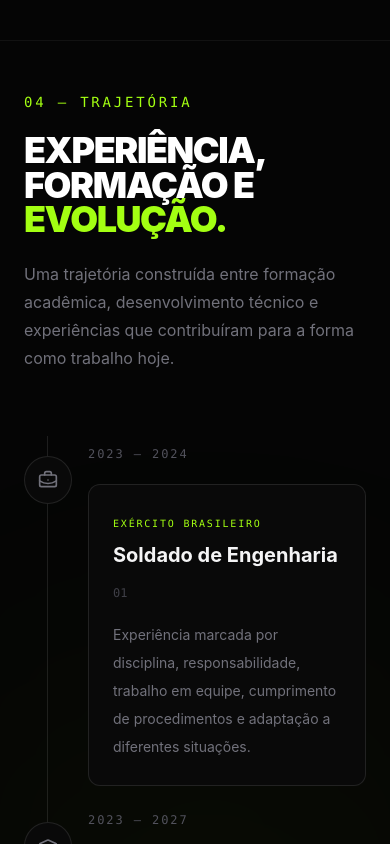
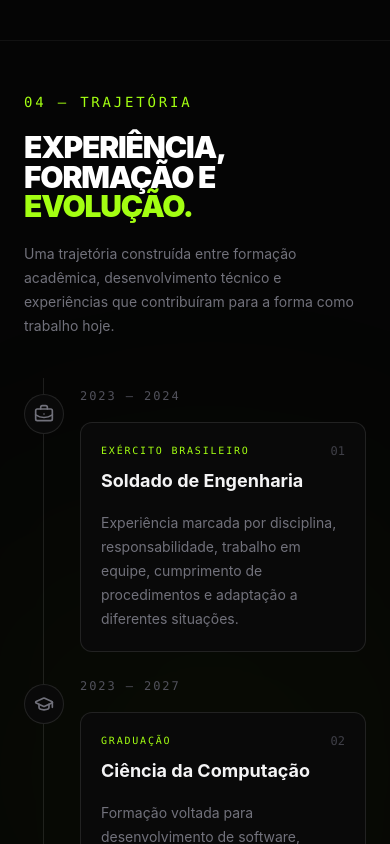
Before and after one commit to kleberson154/portfolio-v2, a React (Vite) app: page / in a window 390 px wide. Shown: the part 5100-5944 px from the top of the page. Built offline with nearby package versions, Linux system fonts and the light colour scheme.

Commit message:
feat: refine Experience section layout and improve styling for better readability

```diff
--- a/src/sections/Experience.tsx
+++ b/src/sections/Experience.tsx
@@ -1,9 +1,5 @@
 import { motion } from 'motion/react'
-import {
-  BriefcaseBusiness,
-  GraduationCap,
-  BookOpen,
-} from 'lucide-react'
+import { BriefcaseBusiness, GraduationCap, BookOpen } from 'lucide-react'
 import SectionReveal from '../components/ui/SectionReveal'
 import type { ComponentType } from 'react'
 
@@ -15,7 +11,7 @@ const timeline = [
     title: 'Soldado de Engenharia',
     organization: 'Exército Brasileiro',
     description:
-      'Experiência marcada por disciplina, responsabilidade, trabalho em equipe, cumprimento de procedimentos e adaptação a diferentes situações.',
+      'Experiência marcada por disciplina, responsabilidade, trabalho em equipe, cumprimento de procedimentos e adaptação a diferentes situações.'
   },
   {
     type: 'education',
@@ -24,7 +20,7 @@ const timeline = [
     title: 'Ciência da Computação',
     organization: 'Graduação',
     description:
-      'Formação voltada para desenvolvimento de software, estruturas de dados, bancos de dados, engenharia de software, sistemas e computação.',
+      'Formação voltada para desenvolvimento de software, estruturas de dados, bancos de dados, engenharia de software, sistemas e computação.'
   },
   {
     type: 'education',
@@ -33,7 +29,7 @@ const timeline = [
     title: 'Técnico em Desenvolvimento de Sistemas',
     organization: 'SENAC',
     description:
-      'Formação prática em desenvolvimento de aplicações, lógica de programação, bancos de dados e desenvolvimento de sistemas.',
+      'Formação prática em desenvolvimento de aplicações, lógica de programação, bancos de dados e desenvolvimento de sistemas.'
   },
   {
     type: 'course',
@@ -42,8 +38,8 @@ const timeline = [
     title: 'Formação complementar',
     organization: 'Cursos & Programas',
     description:
-      'Estudos complementares em Java, JavaScript, desenvolvimento Full Stack, cloud e fundamentos de Ciência da Computação.',
-  },
+      'Estudos complementares em Java, JavaScript, desenvolvimento Full Stack, cloud e fundamentos de Ciência da Computação.'
+  }
 ]
 
 export default function Experience() {
@@ -52,7 +48,7 @@ export default function Experience() {
       id="experience"
       className="relative overflow-hidden border-t border-white/5 px-6 py-12"
     >
-      <div className="pointer-events-none absolute left-0 top-1/3 h-[420px] w-[420px] rounded-full bg-[#a3ff12]/5 blur-[150px]" />
+      <div className="pointer-events-none absolute left-0 top-1/3 h-105 w-105 rounded-full bg-[#a3ff12]/5 blur-[150px]" />
 
       <div className="relative mx-auto max-w-7xl">
         <SectionReveal>
@@ -61,14 +57,13 @@ export default function Experience() {
               04 — Trajetória
             </span>
 
-            <h2 className="mt-5 text-4xl font-black uppercase leading-[0.95] tracking-[-0.04em] text-white sm:text-5xl lg:text-6xl">
+            <h2 className="mt-5 text-3xl font-black uppercase leading-[0.98] tracking-[-0.04em] text-white sm:text-5xl lg:text-6xl">
               Experiência,
               <br />
-              formação e
-              <span className="text-[#a3ff12]"> evolução.</span>
+              formação e<span className="text-[#a3ff12]"> evolução.</span>
             </h2>
 
-            <p className="mt-6 max-w-2xl text-base leading-7 text-zinc-500 sm:text-lg">
+            <p className="mt-5 max-w-2xl text-sm leading-6 text-zinc-500 sm:mt-6 sm:text-lg sm:leading-7">
               Uma trajetória construída entre formação acadêmica,
               desenvolvimento técnico e experiências que contribuíram para a
               forma como trabalho hoje.
@@ -76,8 +71,8 @@ export default function Experience() {
           </div>
         </SectionReveal>
 
-        <div className="relative mt-16">
-          <div className="absolute bottom-0 left-[23px] top-0 w-px bg-white/10 sm:left-[31px]" />
+        <div className="relative mt-10 sm:mt-16">
+          <div className="absolute bottom-0 left-4.75 top-0 w-px bg-white/10 sm:left-7.75" />
 
           <div className="space-y-4">
             {timeline.map((item, index) => (
@@ -116,18 +111,15 @@ function TimelineItem({ item, index }: TimelineItemProps) {
     <motion.article
       initial={{ opacity: 0, y: 30 }}
       whileInView={{ opacity: 1, y: 0 }}
-      viewport={{ once: true, amount: 0.2 }}
+      viewport={{ once: false, amount: 0.2 }}
       transition={{
         duration: 0.5,
-        delay: index * 0.07,
+        delay: index * 0.07
       }}
-      className="relative grid gap-5 pl-16 sm:pl-20 lg:grid-cols-[0.25fr_1fr]"
+      className="relative grid gap-4 pl-14 sm:pl-20 lg:grid-cols-[0.25fr_1fr] lg:gap-5"
     >
-      <div className="absolute left-0 top-5 z-10 flex h-12 w-12 items-center justify-center rounded-full border border-white/10 bg-[#090909] sm:h-16 sm:w-16">
-        <Icon
-          size={20}
-          className="text-zinc-500"
-        />
+      <div className="absolute left-0 top-4 z-10 flex h-10 w-10 items-center justify-center rounded-full border border-white/10 bg-[#090909] sm:top-5 sm:h-16 sm:w-16">
+        <Icon size={20} className="text-zinc-500" />
       </div>
 
       <div className="pt-1 lg:pt-6">
@@ -136,24 +128,24 @@ function TimelineItem({ item, index }: TimelineItemProps) {
         </span>
       </div>
 
-      <div className="group rounded-xl border border-white/10 bg-[#090909] p-6 transition hover:border-[#a3ff12]/20 sm:p-8">
-        <div className="flex flex-wrap items-start justify-between gap-4">
-          <div>
-            <span className="font-mono text-[10px] uppercase tracking-[0.18em] text-[#a3ff12]">
+      <div className="group rounded-xl border border-white/10 bg-[#090909] p-5 transition hover:border-[#a3ff12]/20 sm:p-8">
+        <div>
+          <div className="flex items-center justify-between gap-4">
+            <span className="min-w-0 font-mono text-[10px] uppercase tracking-[0.18em] text-[#a3ff12]">
               {item.organization}
             </span>
 
-            <h3 className="mt-2 text-xl font-bold text-zinc-100 sm:text-2xl">
-              {item.title}
-            </h3>
+            <span className="shrink-0 font-mono text-xs text-zinc-700">
+              0{index + 1}
+            </span>
           </div>
 
-          <span className="font-mono text-xs text-zinc-700">
-            0{index + 1}
-          </span>
+          <h3 className="mt-2 text-lg font-bold text-zinc-100 sm:text-2xl">
+            {item.title}
+          </h3>
         </div>
 
-        <p className="mt-5 max-w-3xl text-sm leading-7 text-zinc-500 sm:text-base">
+        <p className="mt-4 max-w-3xl text-sm leading-6 text-zinc-500 sm:mt-5 sm:text-base sm:leading-7">
           {item.description}
         </p>
       </div>
```
